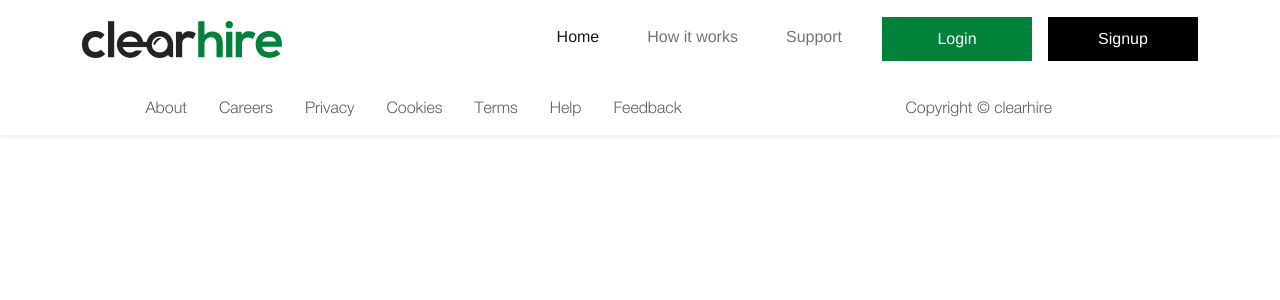
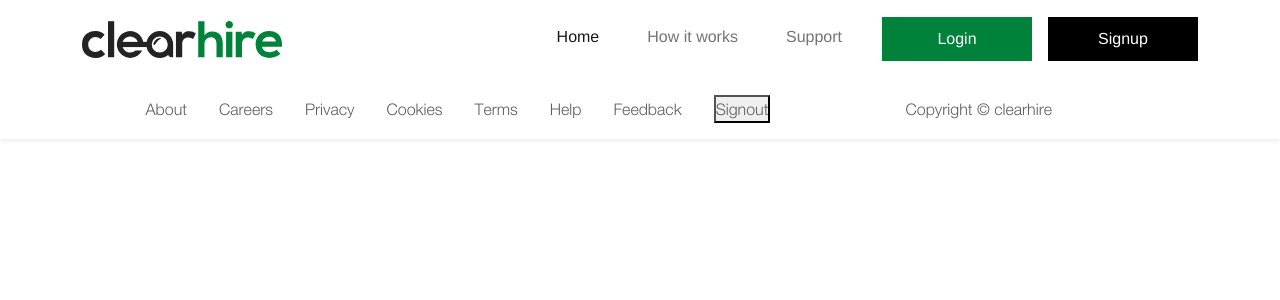
Before and after one commit to TMBCProjects/ClearHire, a React (Create React App) app: page /employee-details in a window 1280 px wide. Shown: the top 300 px of the page. Built offline with nearby package versions, Linux system fonts and the light colour scheme.

Commit message:
modified:   src/components/Footer/Footer.jsx 	modified:   src/components/NavBar/Navbar.jsx

```diff
--- a/src/components/Footer/Footer.jsx
+++ b/src/components/Footer/Footer.jsx
@@ -1,5 +1,6 @@
 import React from "react";
 import "./footer.css";
+import { logOut } from "../../utils/FirebaseUtils";
 
 const Footer = () => {
   return (
@@ -26,6 +27,9 @@ const Footer = () => {
             <a className="mx-3 text-decoration-none text-gray" href="/">
               Feedback
             </a>
+            <button className="mx-3 text-decoration-none text-gray" onClick={() => { logOut(); window.location.reload() }}>
+              Signout
+            </button>
           </div>
           <div className="col-md-3">
             <p className=" px-3 my-0 text-gray">Copyright &copy; clearhire</p>
--- a/src/components/NavBar/Navbar.jsx
+++ b/src/components/NavBar/Navbar.jsx
@@ -6,6 +6,7 @@ import onBoard from "../../assets/images/onBoard.svg"
 import verification from "../../assets/images/verification.svg"
 import "../NavBar/Navbar.css"
 import { FileDoneOutlined } from "@ant-design/icons"
+import { logOut } from '../../utils/FirebaseUtils';
 
 export default function EmployerNavbar() {
   const [open, setOpen] = useState(false)
@@ -92,11 +93,11 @@ export default function EmployerNavbar() {
             {user === "Employer" ?
               <>
                 <li><Link to={"/"}>View Profile</Link></li> <hr />
-                <li><a href='/' onClick={() => { sessionStorage.clear(); window.location.reload() }}>Signout</a></li>
+                <li><a href='/' onClick={() => { logOut(); window.location.reload() }}>Signout</a></li>
               </>
               :
 
-              <li><a href='/' onClick={() => { sessionStorage.clear(); window.location.reload() }}>Signout</a></li>
+              <li><a href='/' onClick={() => { logOut(); window.location.reload() }}>Signout</a></li>
             }
           </ul>
 
```
